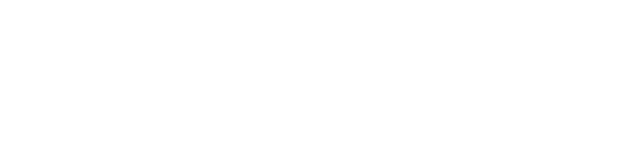
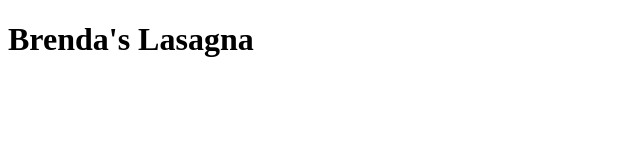
Before and after one commit to AlexJelani/odin-recipes, a plain HTML site: page recipes/lasagna.html in a window 1280 px wide. Shown: the whole page, without its empty margins (0-640 px from the left). Drawn offline with Linux system fonts and the light colour scheme.

Commit message:
Added recipe name

```diff
--- a/recipes/lasagna.html
+++ b/recipes/lasagna.html
@@ -7,6 +7,6 @@
     <title>Document</title>
 </head>
 <body>
-
+    <h1>Brenda's Lasagna</h1>
 </body>
 </html>
```
